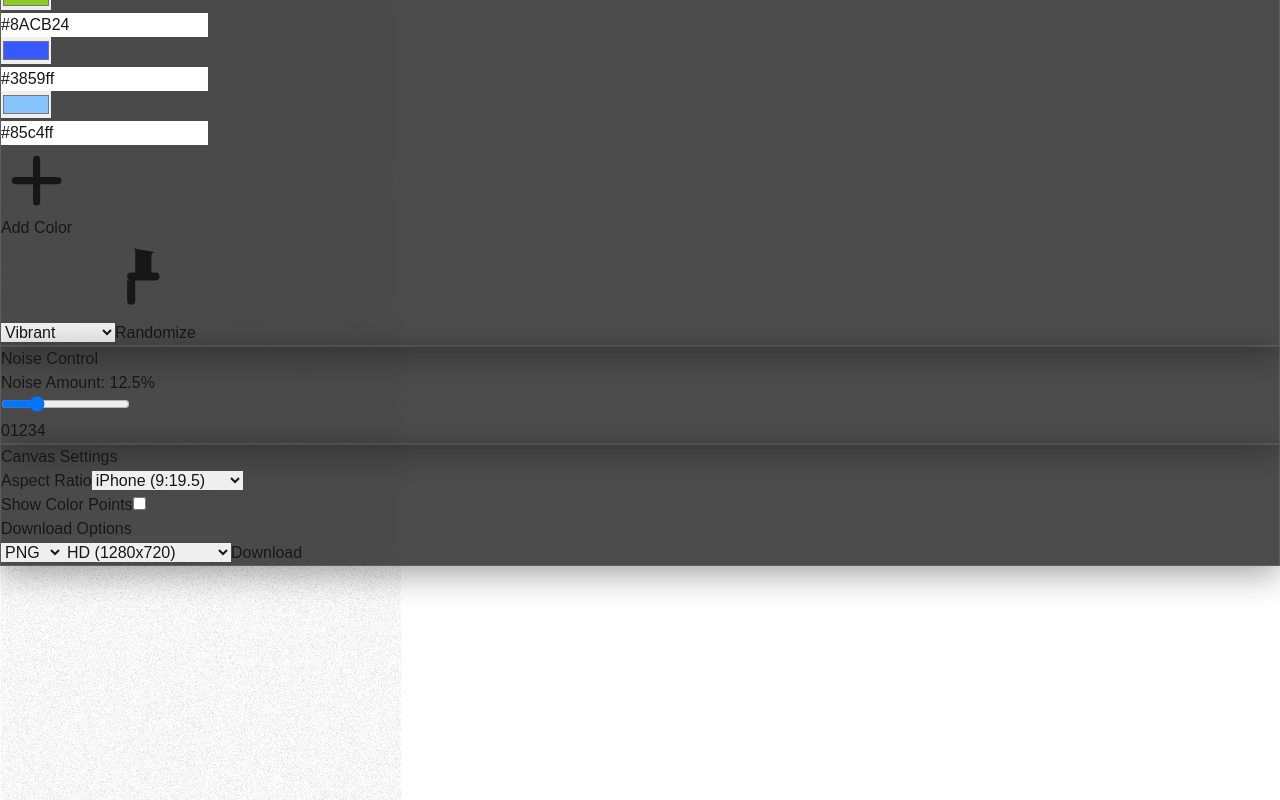
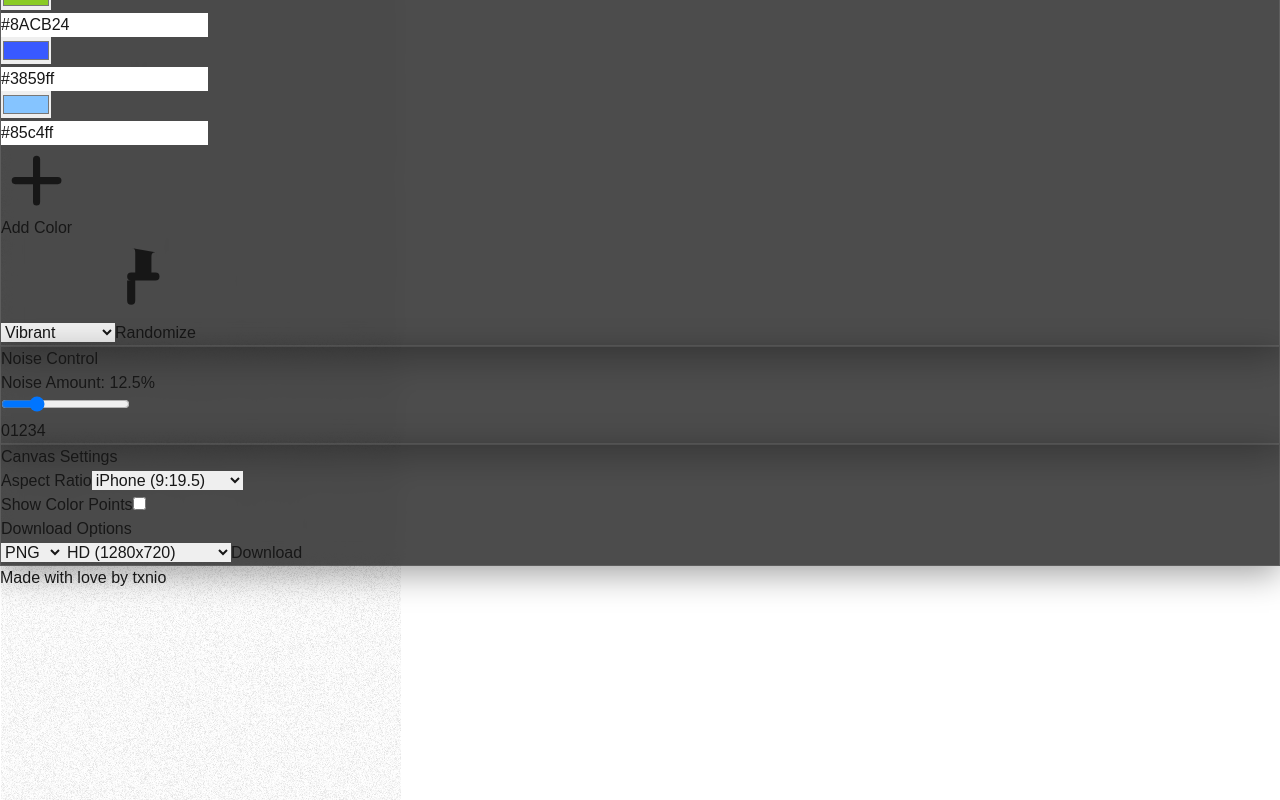
Before and after one commit to txnioh/gradient-generator, a Next.js app: page / in a window 1280 px wide. Shown: the part 957-1757 px from the top of the page. Built offline with nearby package versions, Linux system fonts and the light colour scheme.

Commit message:
Added a footer

```diff
--- a/src/app/page.js
+++ b/src/app/page.js
@@ -530,6 +530,11 @@ export default function Home() {
           {renderControls()}
         </div>
       </main>
+
+      {/* Footer añadido aquí */}
+      <footer className="w-full text-center py-4 text-orange-300">
+        Made with love by txnio
+      </footer>
     </div>
   );
 }
```
